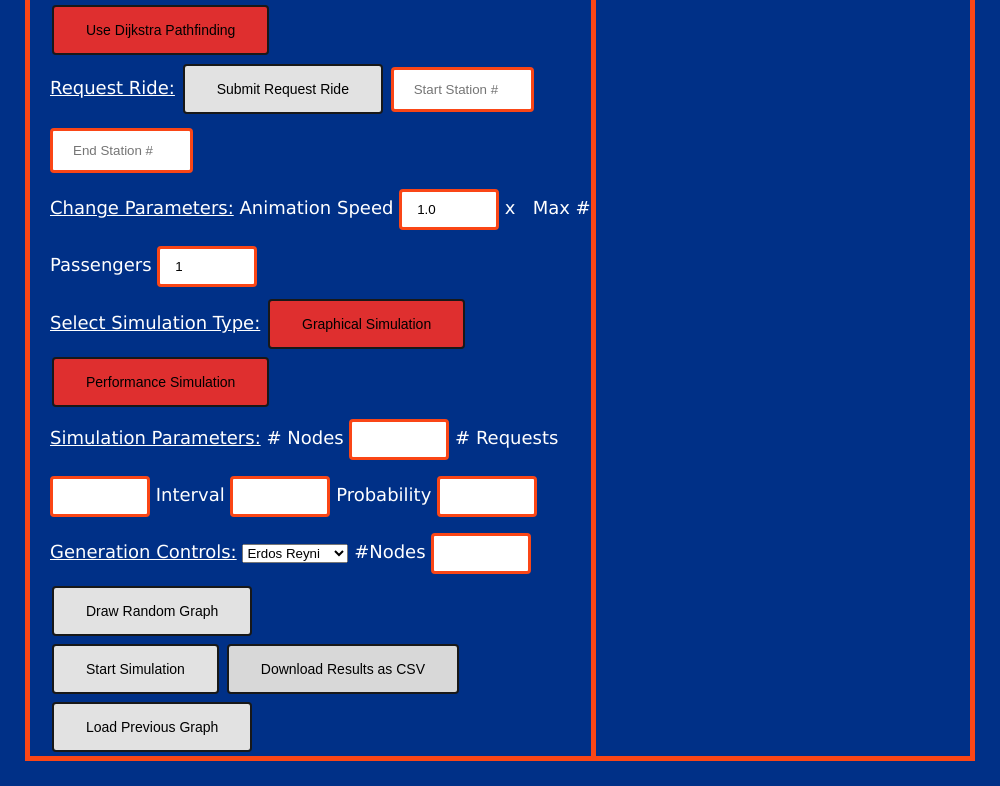
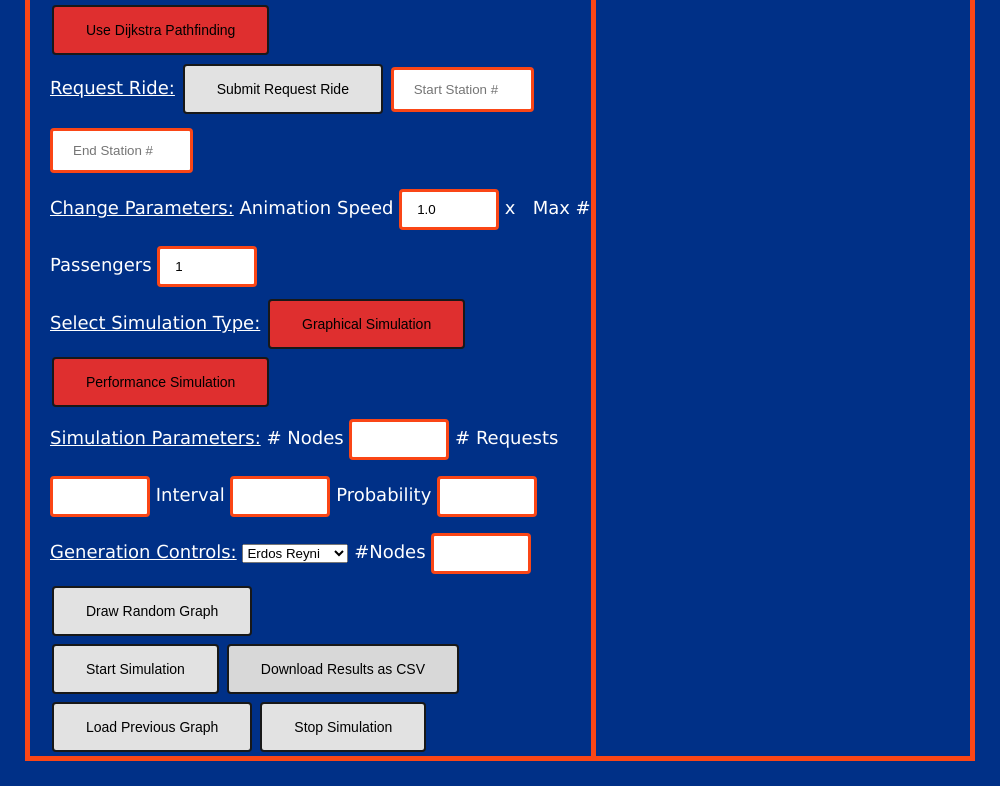
Before and after one commit to haroonsyed/BusSimulator, an Electron app: page src/index.html in a window 1000 px wide. Shown: the part 883-1669 px from the top of the page. Drawn offline with Linux system fonts and the light colour scheme.

Commit message:
Update index.html

```diff
--- a/src/index.html
+++ b/src/index.html
@@ -99,6 +99,7 @@
       <button id="runLargeSimulation" type="button" onclick="startSim()">Start Simulation</button>
       <button id = "tableToCSV" type="button" value="disabled" onclick="dataToCSV(tableData)">Download Results as CSV</button>
       <button id = "lastGraph" type="button" value="disabled" onclick="loadPreviousGraph()">Load Previous Graph</button>
+      <button id="stopSimulation" type="button" onclick="stopSim()">Stop Simulation</button>
       <br>
 
 
```
